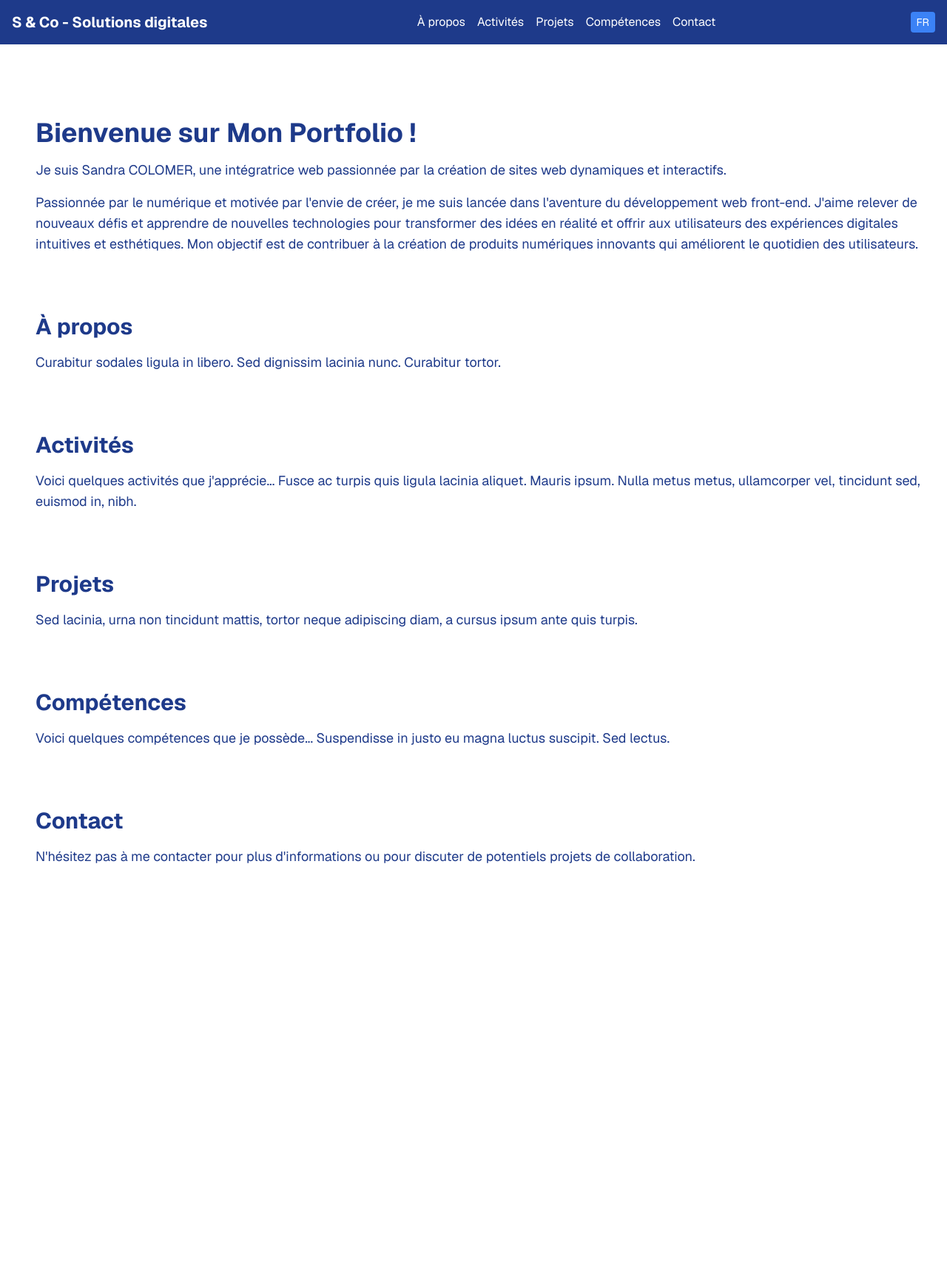
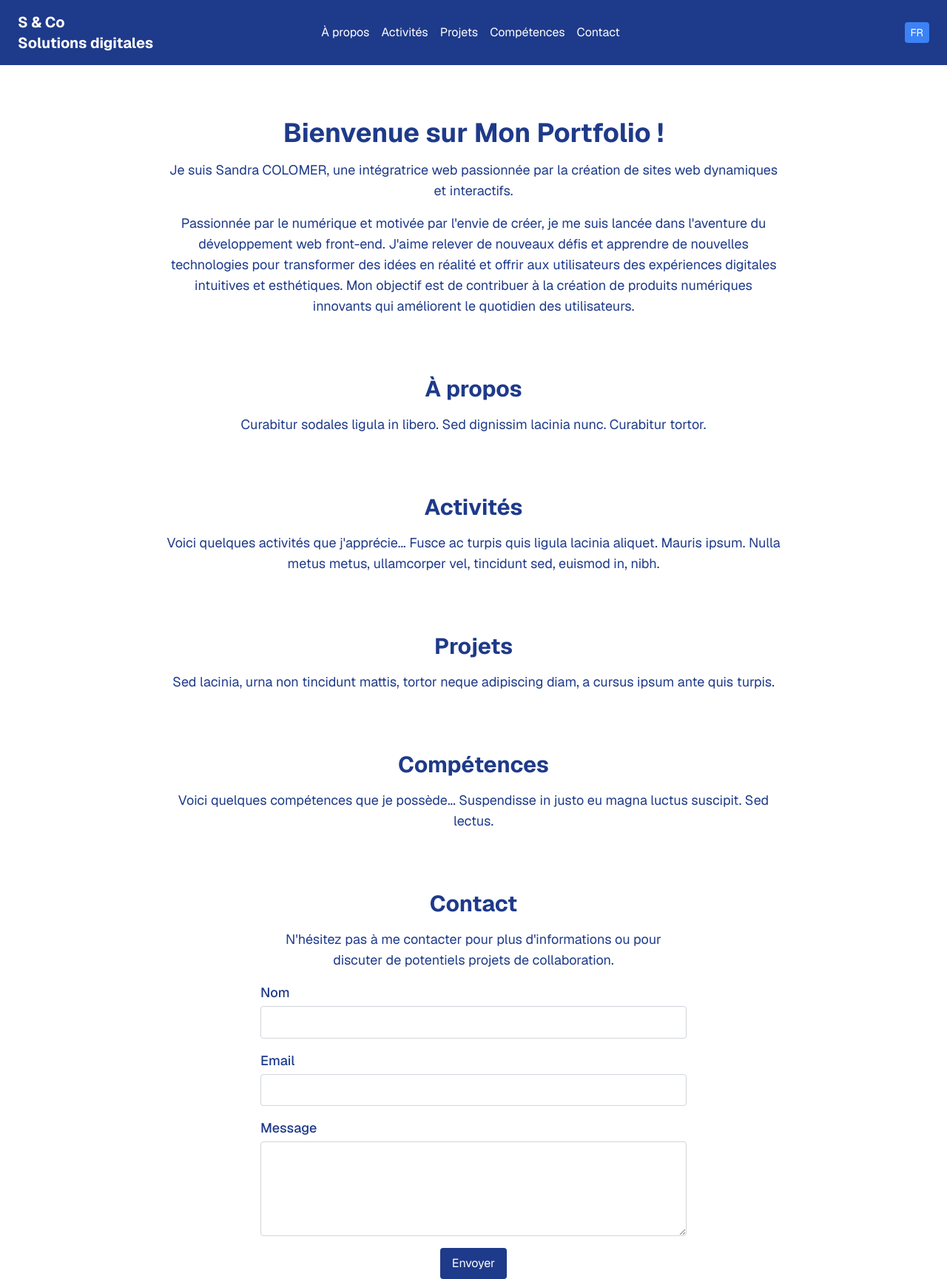
Before and after one commit to SanCo21/My-Portfolio, a Next.js app: page / in a window 1280 px wide. Shown: the whole page at 74% size. Before the commit the page ends 1172 px from the top, so only its background shows below. Built offline with nearby package versions, Linux system fonts and the light colour scheme.

Commit message:
contact form and settings

```diff
--- a/src/app/components/Header.js
+++ b/src/app/components/Header.js
@@ -6,27 +6,29 @@ import sectionsData from '../../content';
 const Header = ({ lang, toggleLanguage, activeSection }) => {
   const sections = sectionsData;
   const headerTitle = {
-    en: "S & Co - Digital solutions",
-    fr: "S & Co - Solutions digitales"
+    en: "S & Co\nDigital solutions",
+    fr: "S & Co\nSolutions digitales"
   };
 
   return (
     <header className="bg-blue-900 text-white p-4 fixed top-0 left-0 w-full z-10">
-      <div className="container mx-auto flex justify-between items-center">
-        <div className="flex items-center flex-grow-0">
+      <div className="container mx-auto flex justify-between items-center max-w-1500px">
+        <div className="flex-1 text-left">
           {/* <Image src="/logo.png" alt="Logo" width={50} height={50} /> */}
-          <h1 className="text-xl font-bold ml-0 mr-5">
+          <h1 className="text-xl font-bold ml-2 mr-5 whitespace-pre-line">
             {lang === 'fr' ? headerTitle.fr : headerTitle.en}
           </h1>
         </div>
-        <nav className="flex space-x-4">
+        <nav className="flex-1 flex justify-center space-x-4">
           {Object.keys(sections).filter(key => key !== 'home').map(key => (
             <Link href={`#${sections[key].id}`} key={key} scroll={false} className={`hover:text-yellow-500 ${activeSection === sections[key].id ? 'bg-white text-blue-900' : ''} ${sections[key].id === 'about' ? 'whitespace-nowrap' : ''}`}>
               {lang === 'fr' ? sections[key].title.fr : sections[key].title.en}
             </Link>
           ))}
         </nav>
-        <LanguageSwitcher lang={lang} toggleLanguage={toggleLanguage} />
+        <div className="flex-1 text-right mr-2">
+          <LanguageSwitcher lang={lang} toggleLanguage={toggleLanguage} />
+        </div>
       </div>
     </header>
   );
--- /dev/null
+++ b/src/app/components/contactForm.js
@@ -0,0 +1,27 @@
+
+
+const ContactForm = ({ lang }) => {
+  return (
+    <form action="https://formspree.io/f/mgvejwjb" method="POST" className="space-y-4">
+      <div className="flex flex-col">
+        <label htmlFor="name" className="mb-1 text-lg font-medium text-blue-900 text-start">{lang === 'fr' ? 'Nom' : 'Name'}</label>
+        <input type="text" id="name" name="name" required className="p-2 border border-gray-300 rounded focus:outline-none focus:border-blue-500" />
+      </div>
+      <div className="flex flex-col">
+        <label htmlFor="email" className="mb-1 text-lg font-medium text-blue-900 text-start">{lang === 'fr' ? 'Email' : 'Email'}</label>
+        <input type="email" id="email" name="email" required className="p-2 border border-gray-300 rounded focus:outline-none focus:border-blue-500" />
+      </div>
+      <div className="flex flex-col">
+        <label htmlFor="message" className="mb-1 text-lg font-medium text-blue-900 text-start">{lang === 'fr' ? 'Message' : 'Message'}</label>
+        <textarea id="message" name="message" required className="p-2 border border-gray-300 rounded focus:outline-none focus:border-blue-500 h-32"></textarea>
+      </div>
+      <div>
+        <button type="submit" className="px-4 py-2 bg-blue-900 text-white rounded hover:bg-blue-700 focus:outline-none focus:ring-2 focus:ring-blue-500">
+          {lang === 'fr' ? 'Envoyer' : 'Send'}
+        </button>
+      </div>
+    </form>
+  );
+};
+
+export default ContactForm;
--- a/src/app/page.js
+++ b/src/app/page.js
@@ -4,6 +4,7 @@ import { useEffect, useState, useCallback } from 'react';
 import Header from './components/Header';
 // import { contentEN, contentFR } from '../content';
 import sectionsData from '../content';
+import ContactForm from './components/contactForm';
 
 const HomePage = () => {
   const [lang, setLang] = useState('fr');
@@ -27,7 +28,7 @@ const HomePage = () => {
     });
 
     const currentSection = offsets.reduce((acc, curr) => {
-      if (window.scrollY >= curr.offset - 100) { // adjust to consider the height of the header
+      if (window.scrollY >= curr.offset - 180) { // adjust to consider the height of the header
         return curr.section;
       }
       return acc;
@@ -43,12 +44,6 @@ const HomePage = () => {
       window.removeEventListener('scroll', handleScroll);
     }; }, [handleScroll]);
 
-    // const updateContent = useCallback((language) => {
-    //   setLang(language);
-    //   if (typeof window !== 'undefined') {
-    //     localStorage.setItem('language', language);
-    //   }
-    // }, []);
 
   const toggleLanguage = () => {
     const newLang = lang === 'en' ? 'fr' : 'en';
@@ -59,20 +54,31 @@ const HomePage = () => {
   return (
     <div>
       <Header lang={lang} toggleLanguage={toggleLanguage} activeSection={activeSection}/>
-      <main className="min-h-screen flex flex-col items-start justify-center mt-20 ml-12 mr-3">
+      <main className="min-h-screen flex flex-col items-start justify-center mt-20 w-full mx-auto max-w-1500px px-4">
         {/* Intro Section */}
-        <section id="home" className="section mt-20">
-          <h1 className="text-4xl font-bold text-blue-900">{lang === 'fr' ? sectionsData.home.title.fr : sectionsData.home.title.en}</h1>
+        <section id="home" className="section mt-20 w-full max-w-full px-52 text-center">
+          <h2 className="text-4xl font-bold text-blue-900 text-center">{lang === 'fr' ? sectionsData.home.title.fr : sectionsData.home.title.en}</h2>
           <p className="text-lg mt-4 text-blue-900">{lang === 'fr' ? sectionsData.home.intro.fr : sectionsData.home.intro.en}</p>
           <p className="text-lg mt-4 text-blue-900">{lang === 'fr' ? sectionsData.home.description.fr : sectionsData.home.description.en}</p>
         </section>
         {/* Other Sections */}
-        {Object.keys(sectionsData).filter(key => key !== 'home').map(key => (
-          <section id={sectionsData[key].id} className="section mt-20" key={key}>
-            <h2 className="text-3xl font-bold text-blue-900">{lang === 'fr' ? sectionsData[key].title.fr : sectionsData[key].title.en}</h2>
+        {Object.keys(sectionsData).filter(key => key !== 'home' && key !== 'contact').map(key => (
+          <section id={sectionsData[key].id} className="section mt-20 w-full max-w-full px-52 text-center" key={key}>
+            <h2 className="text-3xl font-bold text-blue-900 text-center">{lang === 'fr' ? sectionsData[key].title.fr : sectionsData[key].title.en}</h2>
             <p className="text-lg mt-4 text-blue-900">{lang === 'fr' ? sectionsData[key].content.fr : sectionsData[key].content.en}</p>
           </section>
         ))}
+          <section id="contact" className="section mt-20 flex flex-col items-center justify-center w-full max-w-full text-center">
+            <div className="max-w-xl w-full ">
+              <h2 className="text-3xl font-bold text-blue-900 text-center">
+                {lang === 'fr' ? sectionsData.contact.title.fr : sectionsData.contact.title.en}
+              </h2>
+              <p className="text-lg mt-4 text-blue-900 mb-4 ">
+                {lang === 'fr' ? sectionsData.contact.content.fr : sectionsData.contact.content.en}
+              </p>
+              <ContactForm lang={lang} />
+            </div>
+          </section>
       </main>
     </div>
   );
--- a/src/app/styles/globals.css
+++ b/src/app/styles/globals.css
@@ -32,3 +32,13 @@ body {
 html {
   scroll-behavior: smooth;
 }
+
+.max-w-1440px {
+  max-width: 1440px;
+}
+
+.header-bg-limiter {
+  background-color: inherit;
+  max-width: 1440px;
+  margin: 0 auto;
+}
--- a/tailwind.config.mjs
+++ b/tailwind.config.mjs
@@ -11,6 +11,9 @@ export default {
         background: "var(--background)",
         foreground: "var(--foreground)",
       },
+      maxWidth: {
+        "1440px": "1440px",
+      },
     },
   },
   plugins: [],
```
